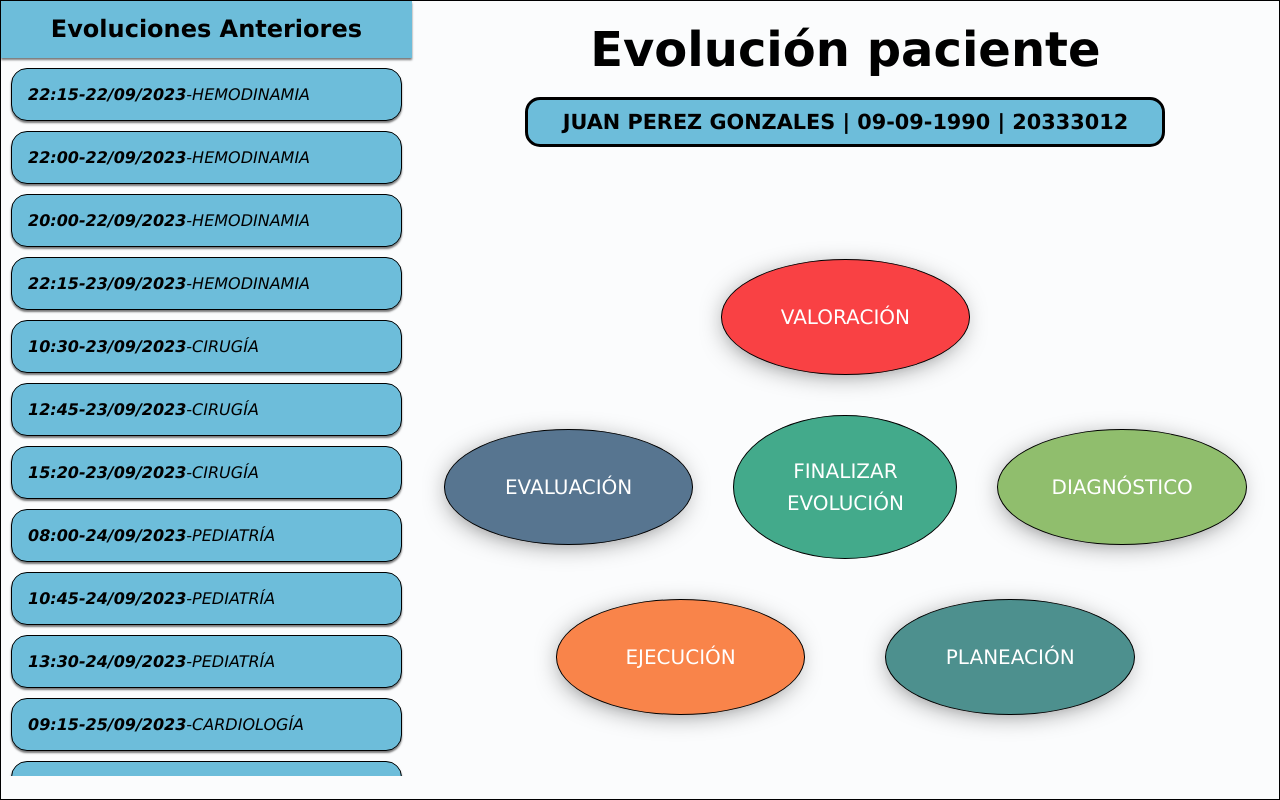
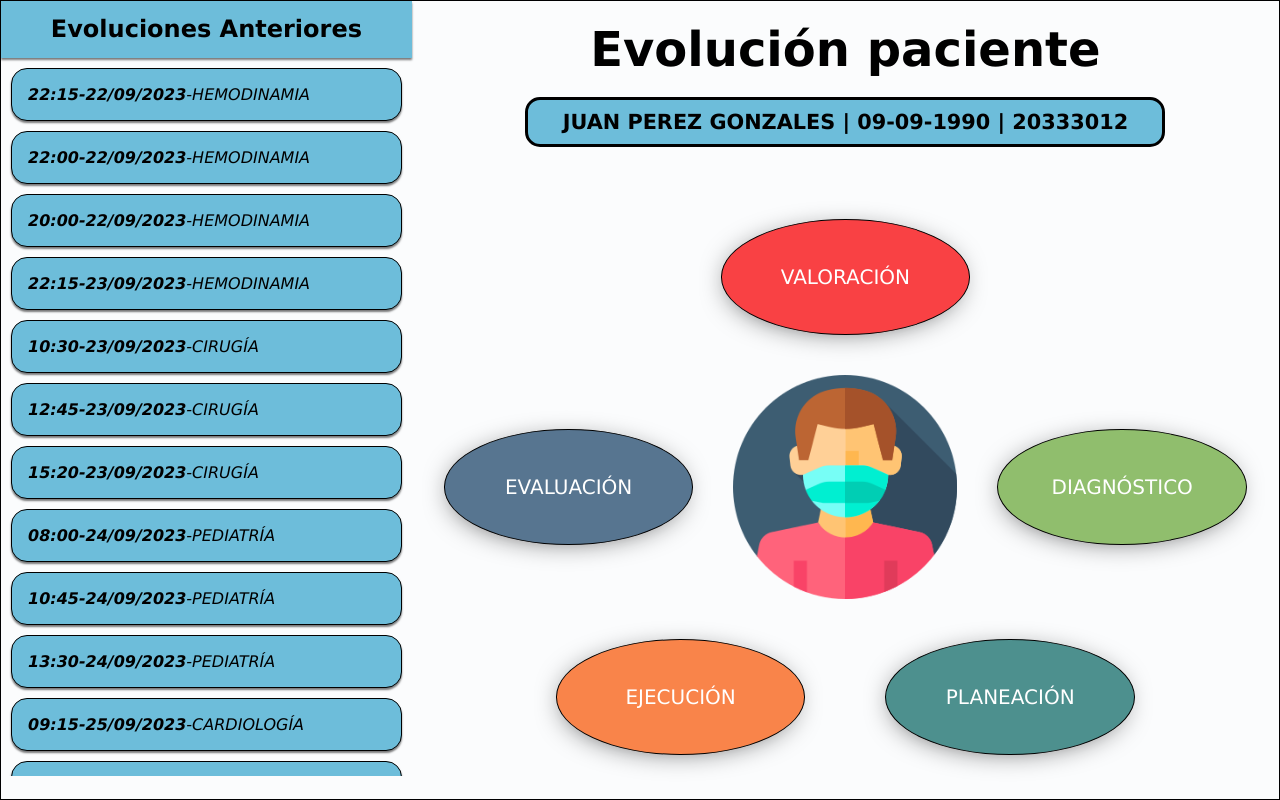
Before and after one commit to DanielAizcorbe/pae-v2, a React (Create React App) app: page / in a window 1280 px wide. Built offline with nearby package versions, Linux system fonts and the light colour scheme; the HTML template or start-up script is replaced by a standard one.

Commit message:
fix problema con la imagen del paciente

```diff
--- a/public/index.html
+++ b/public/index.html
@@ -29,6 +29,7 @@
   <body>
     <noscript>You need to enable JavaScript to run this app.</noscript>
     <div id="root"></div>
+
     <!--
       This HTML file is a template.
       If you open it directly in the browser, you will see an empty page.
--- a/src/App.css
+++ b/src/App.css
@@ -260,8 +260,14 @@ main h1 {
   transition: transform 100ms linear;
 }
 
-.icono-paciente {
-  background-color: gray;
+.mid img {
+  width: 14rem;
+  height: 14rem;
+  margin: 2.5rem;
+  user-select: none;
+  -webkit-user-drag: none;
+  -moz-user-select: none;
+  pointer-events: none;
 }
 
 .top,
@@ -277,6 +283,10 @@ main h1 {
   margin: 0 2.5rem;
 }
 
+{
+
+}
+
 .check {
   background-color: #43AA8B;
   border-radius: 50%;
--- a/src/components/EtapasEvolucion.js
+++ b/src/components/EtapasEvolucion.js
@@ -24,7 +24,7 @@ const EtapasEvolucion = () => {
                     classes={"evaluacion"}
                 />
                 <BotonCentral
-                    flag={GENERAR_EVOLUCION}
+                    flag={FALTAN_ETAPAS}
                 />
 
                 <Etapa
--- a/src/components/botones/IconoPaciente.js
+++ b/src/components/botones/IconoPaciente.js
@@ -1,12 +1,9 @@
 import React from "react";
+import medicoImagen from "./medico.png";
 
 const IconoPaciente = () => {
     return (
-        <image
-            href="#"
-            alt="Icono de paciente"
-            className="btn-central icono-paciente"
-        />
+        <img src={medicoImagen} alt="icono paciente"/>
     );
 }
 
```
Also changed, not shown: src/components/botones/medico.png (added).
